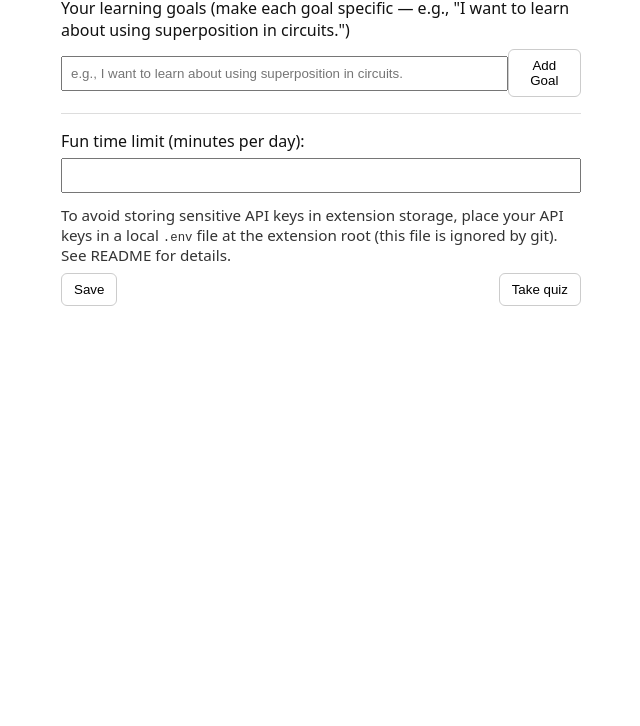
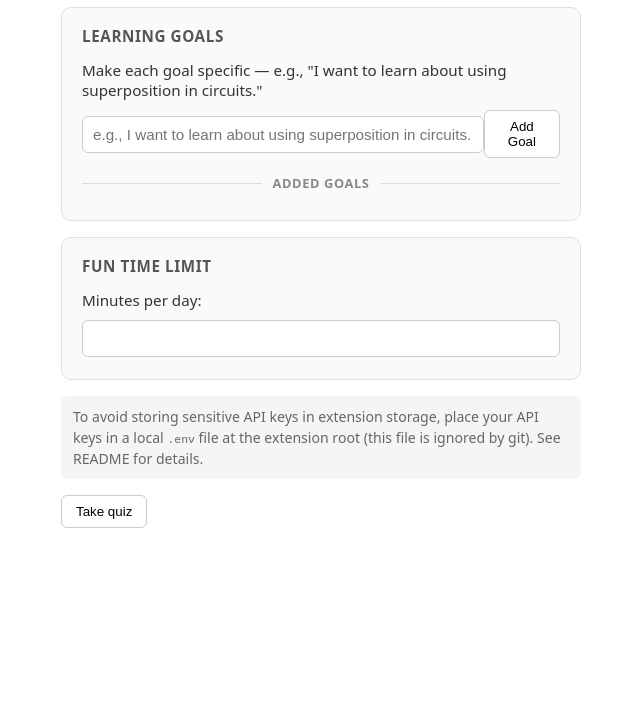
Before and after one commit to VG-Fish/Smart-Website-Blocker, a website with bundled scripts: page src/ui/options.html in a window 1280 px wide. Shown: the part 74-800 px from the top of the page, without its empty margins (319-959 px from the left). Built offline with nearby package versions, Linux system fonts and the light colour scheme; no server answers.

Commit message:
changed ui

```diff
--- a/src/ui/options.html
+++ b/src/ui/options.html
@@ -11,32 +11,35 @@
     <div class="container">
         <h1>Settings</h1>
 
-        <label>Your learning goals (make each goal specific — e.g., "I want to learn about using superposition in
-            circuits.")</label>
-        <div class="row">
-            <input id="newGoalInput" type="text"
-                placeholder="e.g., I want to learn about using superposition in circuits." />
-            <button id="addGoalBtn">Add Goal</button>
-        </div>
-        <div id="goalsList" style="margin-top:8px"></div>
+        <section class="settings-section">
+            <h2 class="section-title">Learning Goals</h2>
+            <label>Make each goal specific — e.g., "I want to learn about using superposition in circuits."</label>
+            <div class="row">
+                <input id="newGoalInput" type="text"
+                    placeholder="e.g., I want to learn about using superposition in circuits." />
+                <button id="addGoalBtn">Add Goal</button>
+            </div>
+            <div class="goals-divider">Added goals</div>
+            <div id="goalsList"></div>
+        </section>
 
-        <hr style="margin:16px 0;border:none;border-top:1px solid #ddd" />
+        <section class="settings-section">
+            <h2 class="section-title">Fun Time Limit</h2>
+            <label>Minutes per day:</label>
+            <input id="funLimit" type="number" min="0" />
+            <div id="funLimitHint"></div>
+        </section>
 
-        <label>Fun time limit (minutes per day):</label>
-        <input id="funLimit" type="number" min="0" />
-        <div id="funLimitHint" style="display:none;font-size:0.85em;margin-top:2px"></div>
-
-        <div style="font-size:0.95em;color:#333;margin:6px 0;">
+        <div class="api-note">
             To avoid storing sensitive API keys in extension storage, place your API keys in a local <code>.env</code>
             file at the extension root (this file is ignored by git). See README for details.
         </div>
 
         <div class="row buttons">
-            <button id="saveBtn">Save</button>
             <button id="genQuizBtn">Take quiz</button>
         </div>
 
-        <div id="quizArea" style="display:none; margin-top:20px"></div>
+        <div id="quizArea" style="display:none; margin-top:24px"></div>
     </div>
 
     <script src="options.js"></script>
--- a/src/ui/options.ts
+++ b/src/ui/options.ts
@@ -8,7 +8,6 @@ document.addEventListener('DOMContentLoaded', async () => {
     const goalsList = document.getElementById('goalsList') as HTMLElement | null;
     const funLimit = document.getElementById('funLimit') as HTMLInputElement | null;
     const funLimitHint = document.getElementById('funLimitHint') as HTMLElement | null;
-    const saveBtn = document.getElementById('saveBtn') as HTMLButtonElement | null;
     const genQuizBtn = document.getElementById('genQuizBtn') as HTMLButtonElement | null;
     const quizArea = document.getElementById('quizArea') as HTMLElement | null;
 
@@ -27,20 +26,18 @@ document.addEventListener('DOMContentLoaded', async () => {
 
     // --- Event listeners ---
 
-    saveBtn?.addEventListener('click', async () => {
-        settings.funLimitMinutes = Number(funLimit?.value) || 0;
-        await browser.runtime.sendMessage({ type: 'saveSettings', settings });
-        createToast('Settings saved');
-    });
-
-    funLimit?.addEventListener('keydown', (ev) => {
-        if (ev.key !== 'Enter') return;
+    funLimit?.addEventListener('change', async () => {
         const val = Number(funLimit.value);
         const valid = funLimit.value.trim() !== '' && Number.isInteger(val) && val >= 0;
         if (funLimitHint) {
             funLimitHint.style.display = 'block';
             funLimitHint.style.color = valid ? '#2e7d32' : '#b00020';
             funLimitHint.textContent = valid ? `✓ ${val} minute${val === 1 ? '' : 's'} per day` : 'Enter a whole number ≥ 0';
+        }
+        if (valid) {
+            settings.funLimitMinutes = val;
+            await browser.runtime.sendMessage({ type: 'saveSettings', settings });
+            createToast('Fun time limit saved');
         }
     });
 
--- a/src/ui/styles.css
+++ b/src/ui/styles.css
@@ -1,7 +1,7 @@
 body {
     font-family: system-ui, -apple-system, 'Segoe UI', Roboto, Arial;
     margin: 0;
-    padding: 12px;
+    padding: 24px 16px;
     color: #111
 }
 
@@ -10,34 +10,101 @@ body {
     margin: 0 auto
 }
 
-h1,
+h1 {
+    margin: 0 0 24px 0;
+    font-size: 1.5em
+}
+
 h2 {
     margin: 8px 0
+}
+
+label {
+    display: block;
+    margin-bottom: 6px;
+    font-size: 0.95em;
+    color: #333
 }
 
 .row {
     display: flex;
     align-items: center;
     justify-content: space-between;
-    margin: 8px 0
+    margin: 10px 0
 }
 
 .buttons {
-    gap: 8px
+    gap: 8px;
+    margin-top: 16px
 }
 
 button {
-    padding: 8px 12px;
+    padding: 8px 14px;
     border-radius: 6px;
     border: 1px solid #ccc;
-    background: #fff
+    background: #fff;
+    cursor: pointer
+}
+
+button:hover {
+    background: #f5f5f5
 }
 
 input[type="text"],
 input[type="password"],
 input[type="number"] {
     width: 100%;
-    padding: 8px;
-    margin: 6px 0;
-    box-sizing: border-box
+    padding: 9px 10px;
+    margin: 4px 0;
+    box-sizing: border-box;
+    border: 1px solid #ccc;
+    border-radius: 6px;
+    font-size: 0.95em
 }
+
+.settings-section {
+    background: #fafafa;
+    border: 1px solid #e0e0e0;
+    border-radius: 10px;
+    padding: 18px 20px;
+    margin-bottom: 16px
+}
+
+.section-title {
+    margin: 0 0 14px 0;
+    font-size: 0.95em;
+    font-weight: 600;
+    color: #555;
+    text-transform: uppercase;
+    letter-spacing: 0.04em
+}
+
+.goals-divider {
+    display: flex;
+    align-items: center;
+    gap: 10px;
+    margin: 16px 0 10px;
+    color: #888;
+    font-size: 0.8em;
+    font-weight: 600;
+    text-transform: uppercase;
+    letter-spacing: 0.05em
+}
+
+.goals-divider::before,
+.goals-divider::after {
+    content: '';
+    flex: 1;
+    height: 1px;
+    background: #ddd
+}
+
+.api-note {
+    font-size: 0.88em;
+    color: #666;
+    margin-bottom: 16px;
+    padding: 10px 12px;
+    background: #f5f5f5;
+    border-radius: 6px;
+    line-height: 1.5
+}
```
